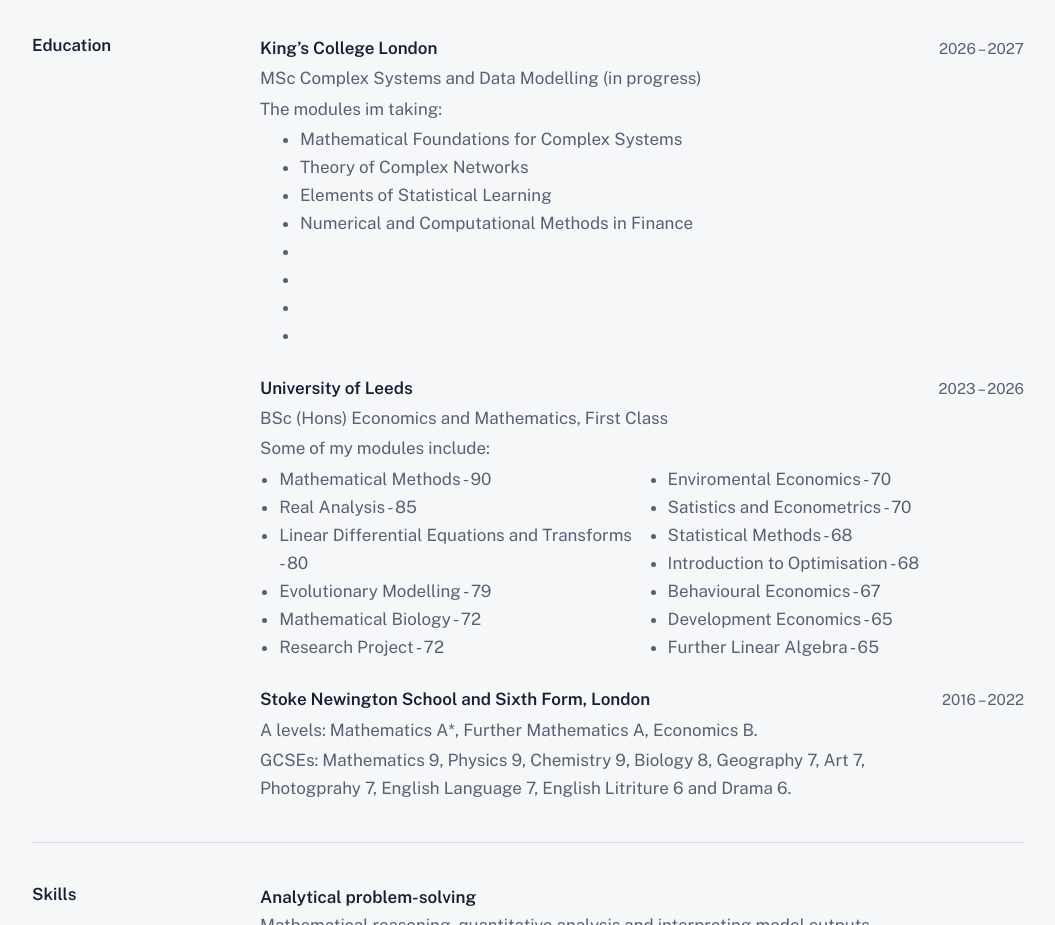
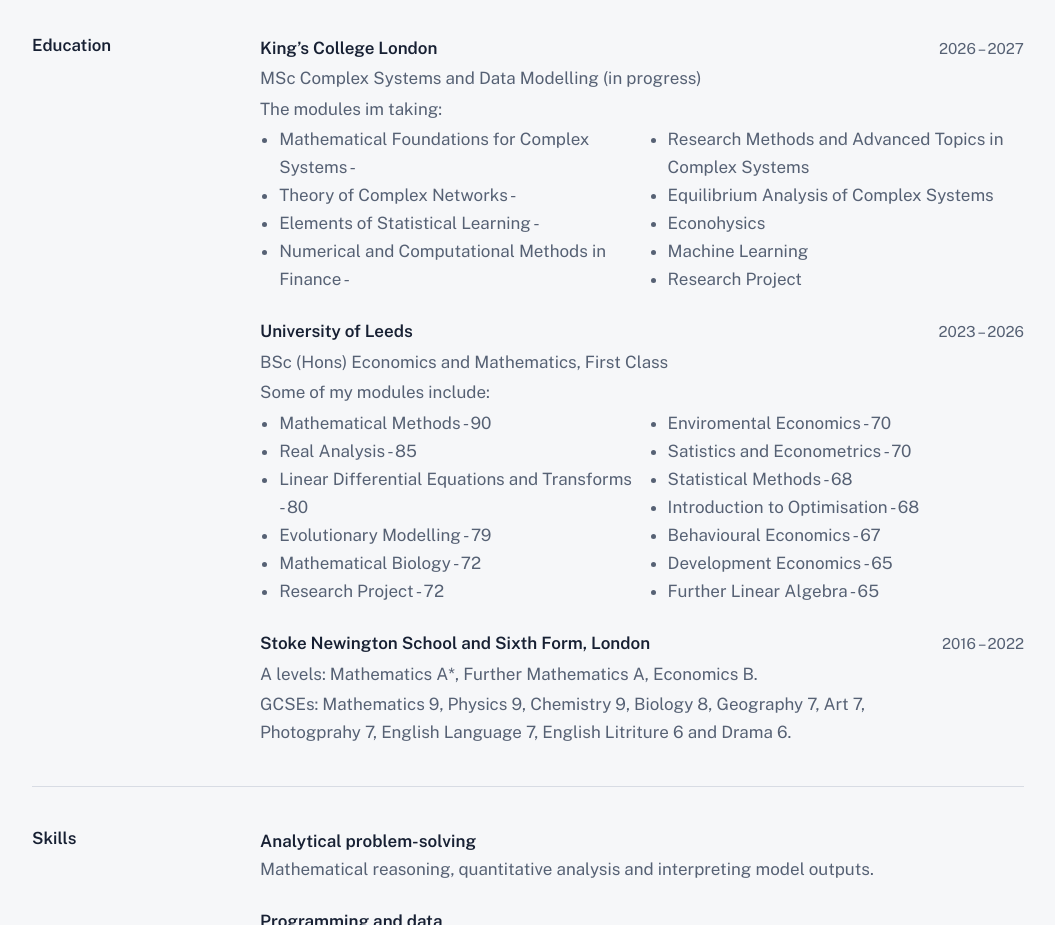
Before and after one commit to Campbell-Douglas/Campbell-Douglas.github.io, a plain HTML site: page index.html in a window 1280 px wide. Shown: the part 1840-2765 px from the top of the page, without its empty margins (112-1167 px from the left). Drawn offline with nearby package versions, Linux system fonts and the light colour scheme.

Commit message:
Update index.html

```diff
--- a/index.html
+++ b/index.html
@@ -163,15 +163,16 @@ footer{border-top:1px solid var(--rule);padding:1.5rem 0 3rem;color:var(--muted)
         <div class="job"><strong>King’s College London</strong><span>2026 – 2027</span></div>
         <p class="detail">MSc Complex Systems and Data Modelling (in progress)</p>
         <p class="detail">The modules im taking:</p>
-        <ul class="detail">
-          <li>Mathematical Foundations for Complex Systems</li>
-          <li>Theory of Complex Networks</li>
-          <li>Elements of Statistical Learning</li>
-          <li>Numerical and Computational Methods in Finance</li>
-          <li></li>
-          <li></li>
-          <li></li>
-          <li></li>
+        <ul class="detail modules">
+          <li>Mathematical Foundations for Complex Systems - </li>
+          <li>Theory of Complex Networks - </li>
+          <li>Elements of Statistical Learning - </li>
+          <li>Numerical and Computational Methods in Finance - </li>
+          <li>Research Methods and Advanced Topics in Complex Systems</li>
+          <li>Equilibrium Analysis of Complex Systems</li>
+          <li>Econohysics</li>
+          <li>Machine Learning</li>
+          <li>Research Project</li>
         </ul>
       </div>
       <div>
```
